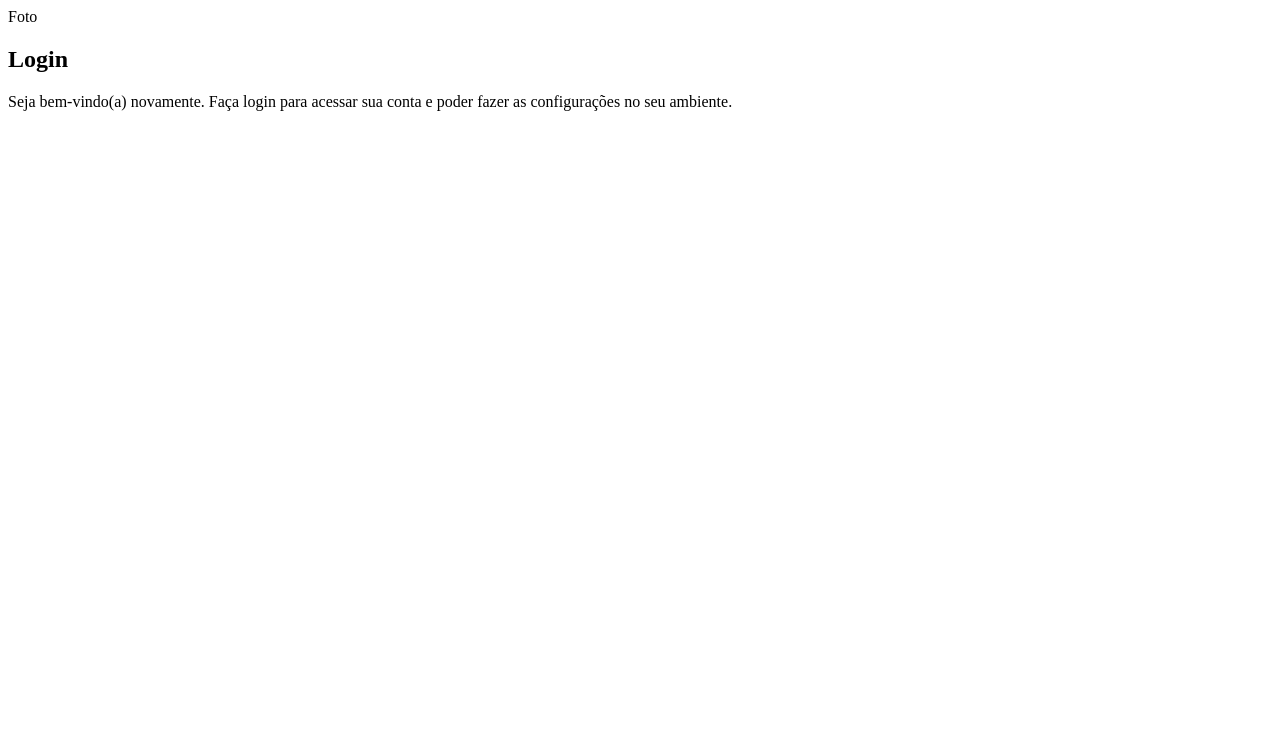
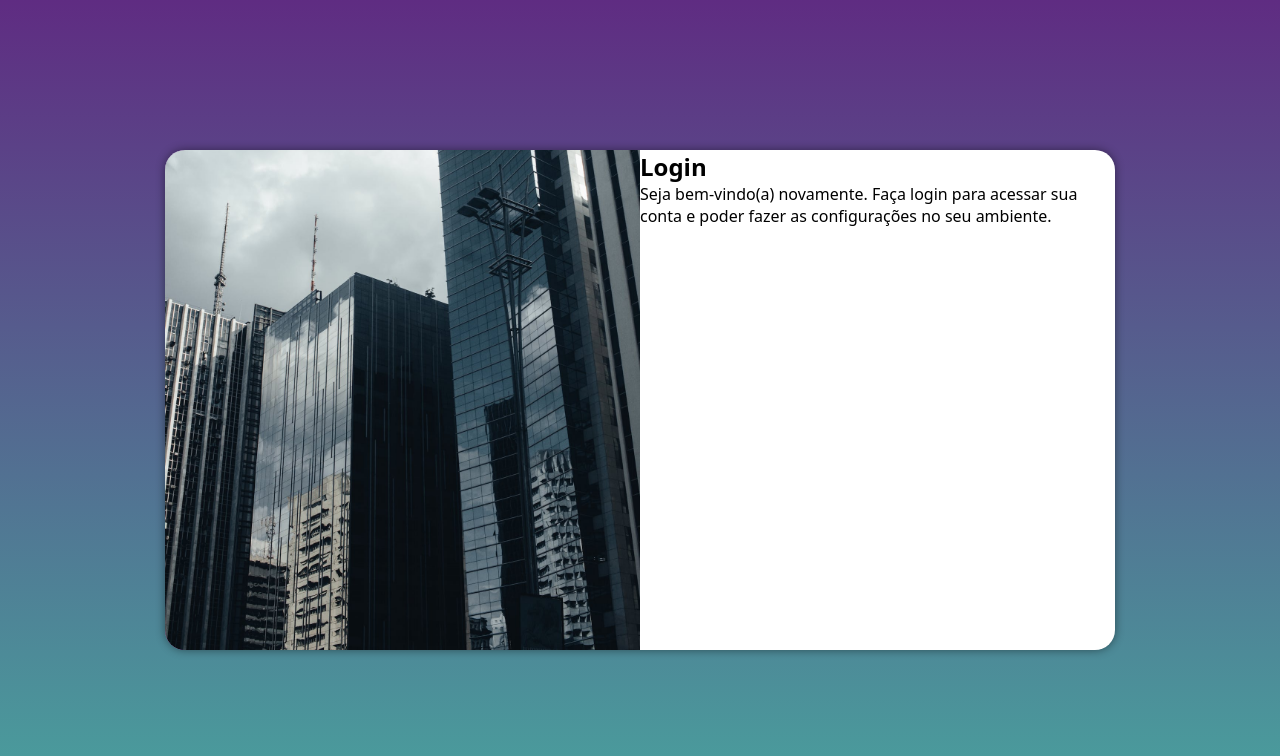
Before and after one commit to Laesilva3/projeto-login, a plain HTML site: page index.html in a window 1280 px wide. Drawn offline with Linux system fonts and the light colour scheme.

Commit message:
atualizado

```diff
--- /dev/null
+++ b/estilo/media-query.css
@@ -0,0 +1,45 @@
+@charset "UTF-8";
+
+@media screen and (min-width: 768px) and (max-width: 992px) {
+
+    body {
+        background-image: linear-gradient(to top,#49a09d, #5f2c82);
+    }
+
+    section#login {
+        width: 80vw;
+    }
+
+    section#login > div#imagem {
+        float: left;
+        width: 30%;
+        height: 100%;
+    }
+
+    section#login > div#formulario {
+        float: right;
+        width: 70%;
+    }
+}
+
+@media screen and (min-width: 992px) {
+
+    body {
+        background-image: linear-gradient(to top,#49a09d, #5f2c82);
+    }
+
+    section#login {
+        width: 950px;
+    }
+
+    section#login > div#imagem {
+        float: left;
+        width: 50%;
+        height: 100%;
+    }
+
+    section#login > div#formulario {
+        float: right;
+        width: 50%;
+    }
+}
--- a/estilo/style.css
+++ b/estilo/style.css
@@ -5,3 +5,51 @@
     Verde:#49a09d
     Lilás:#5f2c82
 */
+
+* {
+    font-family: system-ui, -apple-system, BlinkMacSystemFont, 'Segoe UI', Roboto, Oxygen, Ubuntu, Cantarell, 'Open Sans', 'Helvetica Neue', sans-serif;
+    padding: 0px;
+    margin: 0px;
+    box-sizing: border-box;
+}
+
+body, html {
+    background-color: #5f2c82;
+    height: 100vh;
+    width: 100vw;
+}
+
+main {
+    position: relative;
+    height: 100vh;
+    width: 100vw;
+}
+
+#login {
+    position: absolute;
+    top: 50%;
+    left: 50%;
+    transform: translate(-50%, -50%);
+    overflow: hidden;
+    background-color: white;
+    width: 250px;
+    height: 500px;
+    border-radius: 20px;
+    box-shadow: 0px 0px 10px rgba(0, 0, 0, 0.450);
+
+    transition: width .5s, height .5s;
+    transition-timing-function: ease;
+}
+
+#login > div#imagem {
+    display: block;
+    background: #5f2c82 url(../imagens/pateern.jpg) no-repeat ;
+    background-size: cover;
+    background-position: left bottom;
+    height: 200px;
+}
+
+section#login > div#formulario {
+    display: block;
+    padding: 10px;
+}
--- a/index.html
+++ b/index.html
@@ -5,12 +5,13 @@
     <meta name="viewport" content="width=device-width, initial-scale=1.0">
     <title>Login</title>
     <link rel="stylesheet" href="estilo/style.css">
+    <link rel="stylesheet" href="estilo/media-query.css">
 </head>
 <body>
     <main>
         <section id="login">
             <div id="imagem">
-                Foto
+
             </div>
             <div id="fornulario">
                 <h1>Login</h1>
```
